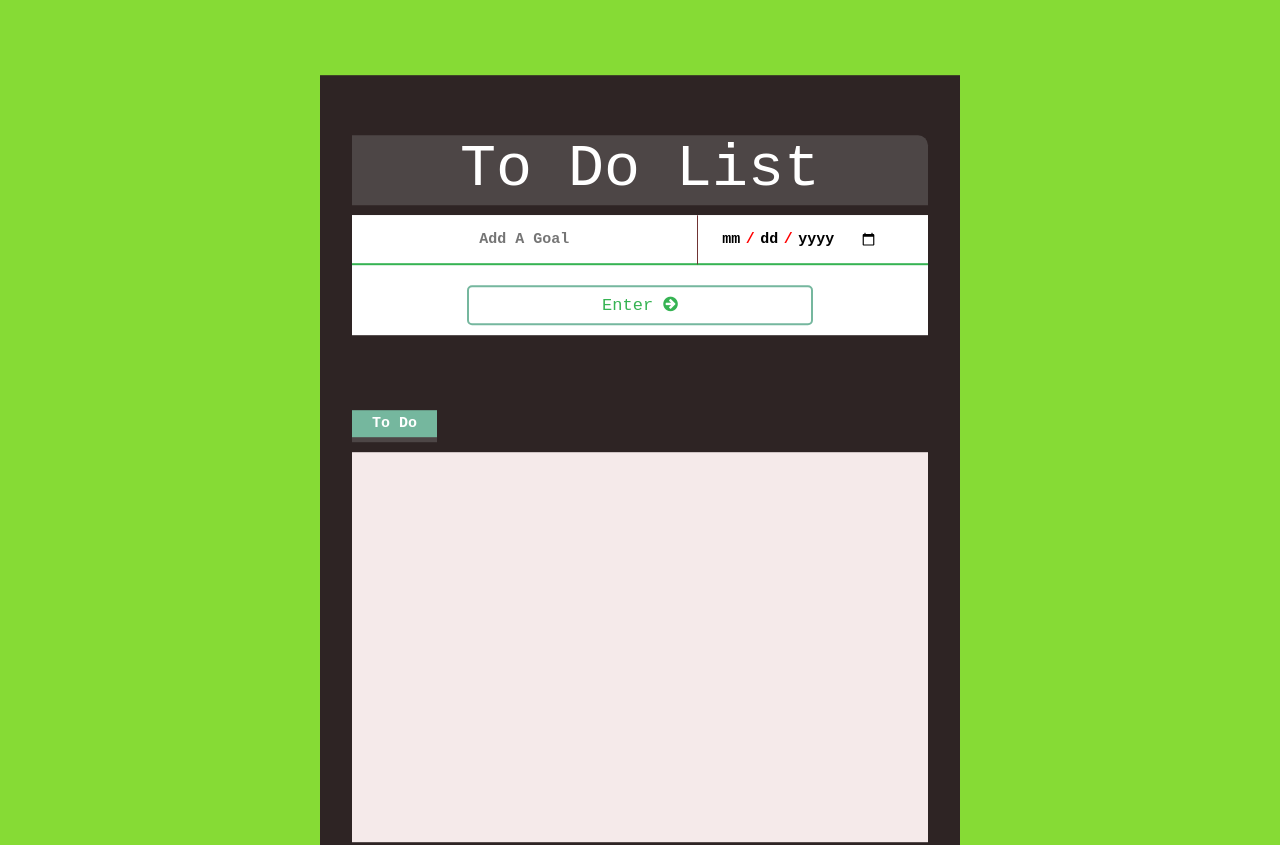
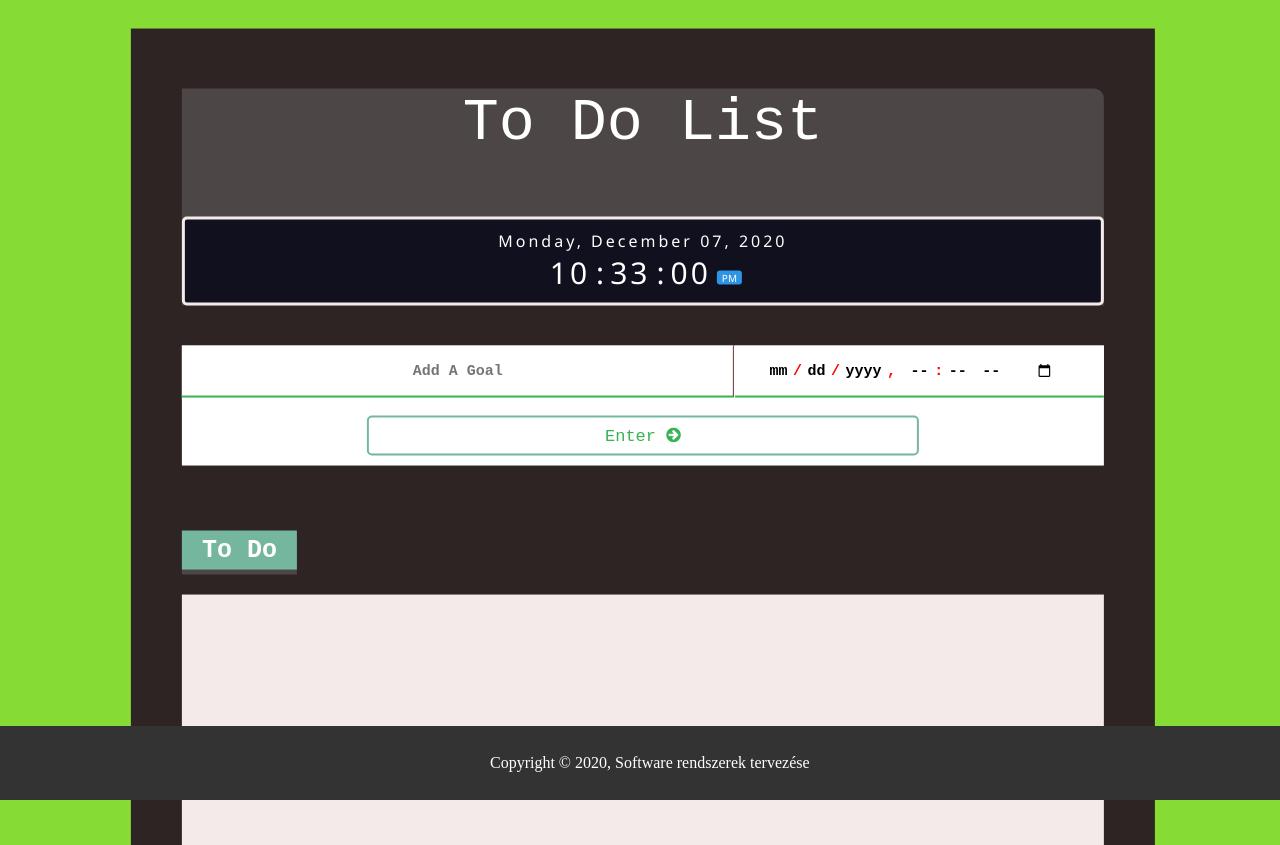
Before and after one commit to KantorHunorAkos/TODO-list, a plain HTML site: page ToDoList_WEB/index.html in a window 1280 px wide. Shown: the top 845 px of the page. Before the commit the page ends 800 px from the top, so only its background shows below. Drawn offline with Linux system fonts and the light colour scheme; no server answers.

Commit message:
Add files via upload

```diff
--- a/ToDoList_WEB/index.css
+++ b/ToDoList_WEB/index.css
@@ -4,13 +4,13 @@ body{
 
 #content_container{
     background-color: #2e2424;
-    width: 50%;
+    width: 80%;
     margin: auto;
     display: inline-block;
-    padding-bottom: 50px;
+    padding-bottom: 20px;
     position: absolute;
-    left: 50%;
-    transform: translate(-50%, 5%);
+    transform: translate(12%, 1%);
+    margin-bottom: 76px;
 }
 
 #to_do_list_header{
@@ -18,7 +18,6 @@ body{
     background-color: #4d4646;
     color: white;
     width: 90%;
-    height: 70px;
     font-size: 60px;
     font-family: monospace;
     text-align: center;
@@ -31,11 +30,12 @@ body{
     margin: 10px auto;
     height: 120px;
     width: 90%;
-    margin-bottom: 60px;
+    margin-bottom: 40px;
+    margin-top: 40px;
 }
 
 #input_box{
-    width: 60%;
+    width: 59.8%;
     float: left;
     height: 50px;
     background-color: none;
@@ -47,6 +47,7 @@ body{
     font-size: 15px;
     border-right: 0.2px solid #703434;
     transition: 0.3s;
+    padding: 0;
 }
 
 #input_box:focus{
@@ -88,7 +89,7 @@ body{
     width: 60%;
     float: left;
     margin-left: 20%;
-    margin-top: 20px;
+    margin-top: 18px;
     background-color: #fff;
     height: 40px;
     color: #36b353;
@@ -119,7 +120,7 @@ body{
     text-align: center;
     font-family: monospace;
     font-weight: bold;
-    font-size: 15px;
+    font-size: 25px;
     padding-top: 5px;
     padding-bottom: 5px;
     padding-left: 20px;
@@ -314,7 +315,7 @@ body{
 #dialogbox > div > #dialogboxbody{
     background:#333;
     padding:20px;
-    color:#FFF;
+    color:red;
 }
 
 #dialogbox > div > #dialogboxfoot{
@@ -359,3 +360,56 @@ body{
 #minus_button:active{
     transform: translateY(4px);
 }
+
+#foot{
+    margin-left: -0.8%;
+    text-align: center;
+    background-color: #333;
+    color: #fff;
+    padding: 12px;
+    bottom: 0;
+    width: 100%;
+    position: fixed;
+}
+
+.datetime{
+    color: #fff;
+    background: #10101E;
+    font-family: "Segoe UI", sans-serif;
+    padding: 10px 5px;
+    border: 3px solid #f5eaea;
+    border-radius: 5px;
+    transition: 0.5s;
+}
+
+.date{
+    font-size: 16px;
+    font-weight: 60;
+    text-align: center;
+    letter-spacing: 3px;
+}
+
+.time{
+    font-size: 30px;
+    display: flex;
+    justify-content: center;
+    align-items: center;
+}
+
+.time span:not(:last-child){
+    position: relative;
+    margin: 0 6px;
+    font-weight: 60;
+    text-align: center;
+    letter-spacing: 3px;
+}
+
+.time span:last-child{
+    background: #2E94E3;
+    font-size: 10px;
+    font-weight: 60;
+    text-transform: uppercase;
+    margin-top: 10px;
+    padding: 0 5px;
+    border-radius: 3px;
+}
--- a/ToDoList_WEB/index.html
+++ b/ToDoList_WEB/index.html
@@ -1,33 +1,57 @@
-<!--<!DOCTYPE html>-->
+<!DOCTYPE html>
 <html lang="hu">
     <head>
         <meta charset="UTF-8">
-        <meta name="description" content="Software rendszerek tervezese projekt">
+        <meta name="description" content="Software rendszerek tervezése projekt">
+        <meta name="keywords" content="HTML, CSS, JavaScript">
+        <meta name="author" content="Nagy Hunor-Zalán">
+        <meta http-equiv="refresh" content="300">
         <meta name="viewport" content="width=device-width, initial-scale=1.0">
 
         <title> To Do </title>
+
         <link rel="icon" href="to-do-list.png" type="image/png"> <!--ToDo icon-->
+
         <link rel="stylesheet" href="https://cdnjs.cloudflare.com/ajax/libs/font-awesome/4.7.0/css/font-awesome.min.css"> <!--Used css file, icons-->
         <link rel="stylesheet" href="index.css" type="text/css"> <!--My css file-->
+        <style type="text/css"> </style>
 
-        <style type="text/css">
-        </style>
-
-        <script type="text/javascript">
-        </script>
-
+        <script type="text/javascript"> </script>
         <script src="https://www.gstatic.com/firebasejs/8.0.2/firebase-app.js"></script> <!--Firebase-->
         <script src="https://www.gstatic.com/firebasejs/8.0.2/firebase-database.js"></script> <!--Firebase-->
         <script src="index.js"> </script> <!--My js file-->
+
     </head>
-    <body onload="create_unfinished_ToDo(), create_finished_ToDo()">
-        <div id="content_container">
+    <body onload="create_unfinished_ToDo(), create_finished_ToDo(), initClock()">
+        <header>
+        </header>
 
-            <!--Title-->
-            <div id="to_do_list_header"> <p> To Do List </p> </div>
+        <main id="content_container">
+
+            <div id="to_do_list_header">
+                <!--Title-->
+                <p> To Do List </p>
+
+                <!--Digital clock-->
+                <div class="datetime">
+                    <div class="date">
+                        <span id="dayname">Day</span>,
+                        <span id="month">Month</span>
+                        <span id="daynum">00</span>,
+                        <span id="year">Year</span>
+                    </div>
+                    <div class="time">
+                        <span id="hour">00</span>:
+                        <span id="minutes">00</span>:
+                        <span id="seconds">00</span>
+                        <span id="period">AM</span>
+                    </div>
+                </div>
+            </div>
 
             <!--Add To Do-->
             <div id="input_container">
+
                 <!--My Alert-->
                 <div id="dialogoverlay"></div>
                 <div id="dialogbox">
@@ -39,7 +63,7 @@
                 </div>
 
                 <input id="input_box" type="text" placeholder="Add A Goal">
-                <input id="input_date" type="date">
+                <input id="input_date" type="datetime-local">
                 <button id="input_button" onclick="add_todo();"> Enter <i class="fa fa-arrow-circle-right"> </i> </button>
             </div>
 
@@ -84,6 +108,26 @@
                 </div>
             </div>
 
-        </div>
+            <!--Expired To Do-->
+            <p class="header">Expired</p>
+            <div class="container">
+                <div class=data_container>
+                    <div id="data">
+                        <p id="title" contenteditable="false">To Do 1</p>
+                        <p id="date" contenteditable="false">To Do 1</p>
+                    </div>
+                    <div id="tool">
+                        <button id="delete_button" onclick="todo_delete();">
+                            <i class="fa fa-trash"></i>
+                        </button>
+                    </div>
+                </div>
+            </div>
+        </main>
+
+        <footer id="foot">
+            <p>Copyright &copy; <script>document.write(new Date().getFullYear())</script>, Software rendszerek tervezése</p>
+        </footer>
+
     </body>
 </html>
--- a/ToDoList_WEB/index.js
+++ b/ToDoList_WEB/index.js
@@ -18,8 +18,8 @@ function CustomAlert(){
         var dialogbox = document.getElementById('dialogbox');
         dialogoverlay.style.display = "block";
         dialogbox.style.display = "block";
-        document.getElementById('dialogboxhead').innerHTML = "Today's program: <span id=\"pipe\" class=\"fa fa-check\"></span>";
-        document.getElementById('dialogboxbody').innerHTML = dialog;
+        document.getElementById('dialogboxhead').innerHTML = "Today's program: <span id=\"pipe\" class=\"fa fa-check\"></span><\span>";
+        document.getElementById('dialogboxbody').innerHTML = "<span>" + dialog + "</span>";
         document.getElementById('dialogboxfoot').innerHTML = '<button id="close" onclick="Alert.ok()">OK</button>';
     }
 	this.ok = function(){
@@ -31,23 +31,27 @@ var Alert = new CustomAlert();
 
 // Date
 var today = new Date();
+//console.log(today);
 var dd = String(today.getDate()).padStart(2, '0');
 var mm = String(today.getMonth() + 1).padStart(2, '0');
 var yyyy = today.getFullYear();
-today = yyyy + '-' + mm + '-' + dd;
+var today0 = yyyy + '-' + mm + '-' + dd;
+var hour = today.getHours()
+var minute = today.getMinutes()
+today = yyyy + '-' + mm + '-' + dd + ' ' + hour + ':' + minute;
 //console.log(today);
 
 function add_todo(){
-    console.log("add_todo");
+    //console.log("add_todo");
     input_box = document.getElementById("input_box");
-    input_date = document.getElementById("input_date");
+    var input_date = document.getElementById("input_date");
 
     if (input_box.value.length != 0 && input_date.value.length != 0){ // not empty
         var key = firebase.database().ref().child("unfinished_ToDo").push().key;
         //console.log(key);
         var todo = {
             title: input_box.value,
-            date: input_date.value,
+            date: input_date.value.replace("T", " "),
             key: key
         };
 
@@ -67,8 +71,9 @@ function add_todo(){
 
 function create_unfinished_ToDo(){
     unfinished_ToDo_container = document.getElementsByClassName("container")[0];
-    finished_ToDo_container = document.getElementsByClassName("container")[1];
+    expired_ToDo_container = document.getElementsByClassName("container")[2];
     unfinished_ToDo_container.innerHTML = "";
+    expired_ToDo_container.innerHTML = "";
 
     todo_arrayf = [];
     firebase.database().ref("unfinished_ToDo").once('value', function(snapshot){
@@ -86,11 +91,9 @@ function create_unfinished_ToDo(){
             todo_key = todo_arrayf[i][1];
             todo_title = todo_arrayf[i][2];
 
-            todo_container = document.createElement('div');
-            todo_container.setAttribute("class", "data_container");
-            todo_container.setAttribute("data-key", todo_key);
+            mytodo_date = todo_date.substring(0, todo_date.length - 6);
 
-            if (todo_date == today){
+            if (mytodo_date == today0){
                 //console.log(todo_title);
                 assigment += todo_title;
                 assigment += ", ";
@@ -173,34 +176,45 @@ function create_unfinished_ToDo(){
                 todo_tool = document.createElement('div');
                 todo_tool.setAttribute('id', 'tool')
 
+                todo_done_button = document.createElement('button');
+                todo_done_button.setAttribute('id', 'done_button');
+                todo_done_button.setAttribute('onclick', "todo_done(this.parentElement.parentElement, this.parentElement)");
+                fa_done = document.createElement('i');
+                fa_done.setAttribute('class', 'fa fa-plus');
+
                 todo_delete_button = document.createElement('button');
                 todo_delete_button.setAttribute('id', 'delete_button');
-                todo_delete_button.setAttribute('onclick', "todo_delete(this.parentElement.parentElement, 1)");
+                todo_delete_button.setAttribute('onclick', "todo_delete(this.parentElement.parentElement, 0)");
                 fa_delete = document.createElement('i');
                 fa_delete.setAttribute('class', 'fa fa-trash');
 
                 // show
-                finished_ToDo_container.append(todo_container);
+                expired_ToDo_container.append(todo_container);
                 todo_container.append(todo_data);
                 todo_data.append(title);
                 todo_data.append(date);
 
                 todo_container.append(todo_tool);
+                todo_tool.append(todo_done_button);
+                todo_done_button.append(fa_done);
                 todo_tool.append(todo_delete_button);
                 todo_delete_button.append(fa_delete);
             }
         }
-        //alert("Today's program: " + assigment);
         if (assigment != ""){
             assigment = assigment.substring(0, assigment.length - 2);
-            Alert.render(assigment)
+
+            alert("Today's program: " + assigment);
+            //Alert.render(assigment)
         }
     });
 }
 
 function create_finished_ToDo(){
     finished_ToDo_container = document.getElementsByClassName("container")[1];
+    expired_ToDo_container = document.getElementsByClassName("container")[2];
     finished_ToDo_container.innerHTML = "";
+    expired_ToDo_container.innerHTML = "";
 
     todo_array = [];
     firebase.database().ref("finished_ToDo").once('value', function(snapshot){
@@ -250,6 +264,7 @@ function create_finished_ToDo(){
             fa_delete = document.createElement('i');
             fa_delete.setAttribute('class', 'fa fa-trash');
 
+            // show
             finished_ToDo_container.append(todo_container);
             todo_container.append(todo_data);
             todo_data.append(title);
@@ -285,6 +300,7 @@ function todo_done(todo, todo_tool){
     // delete our ToDo from unfinished
     todo_delete(todo, 0);
     create_finished_ToDo();
+    create_unfinished_ToDo();
 }
 
 function todo_minus(todo, todo_tool){
@@ -306,7 +322,7 @@ function todo_minus(todo, todo_tool){
     firebase.database().ref().update(updates);
 
     // delete our ToDo from unfinished
-    todo_delete(todo);
+    todo_delete(todo, 1);
     create_unfinished_ToDo();
 }
 
@@ -358,8 +374,44 @@ function todo_delete(todo, where){
     else{
         todo_to_remove = firebase.database().ref("finished_ToDo/" + key);
     }
+    console.log(where);
     todo_to_remove.remove();
 
     // remove from html view or whatever
     todo.remove();
 }
+
+// Current time
+function updateClock(){
+    var now = new Date();
+    var dname = now.getDay(), mo = now.getMonth(), dnum = now.getDate(), yr = now.getFullYear(),
+        hou = now.getHours(), min = now.getMinutes(), sec = now.getSeconds(), pe = "AM";
+
+    if (hou >= 12){
+        pe = "PM";
+    }
+    if (hou == 0){
+        hou = 12;
+    }
+    if (hou > 12){
+        hou = hou - 12;
+    }
+
+    Number.prototype.pad = function(digits){
+        for (var i = this.toString(); i.length < digits; i = 0 + i);
+            return i;
+    }
+
+    var months = ["January", "February", "March", "April", "May", "June", "July", "Augest", "September", "October", "November", "December"];
+    var week = ["Sunday", "Monday", "Tuesday", "Wednesday", "Thursday", "Friday", "Saturday"];
+    var ids = ["dayname", "month", "daynum", "year", "hour", "minutes", "seconds", "period"];
+    var values = [week[dname], months[mo], dnum.pad(2), yr, hou.pad(2), min.pad(2), sec.pad(2), pe];
+    for(var i = 0; i < ids.length; i++){
+        document.getElementById(ids[i]).firstChild.nodeValue = values[i];
+    }
+  }
+
+function initClock(){
+    updateClock();
+    window.setInterval("updateClock()", 1);
+}
```
